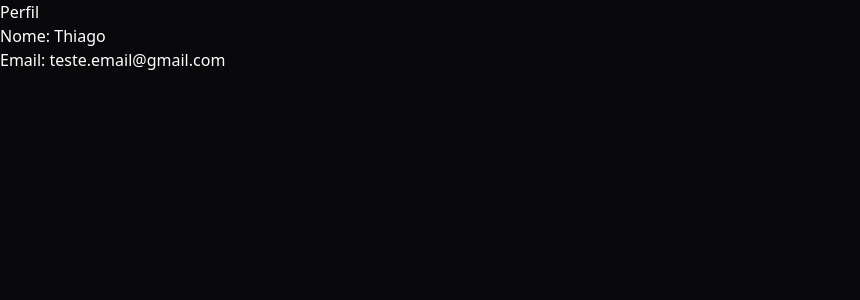
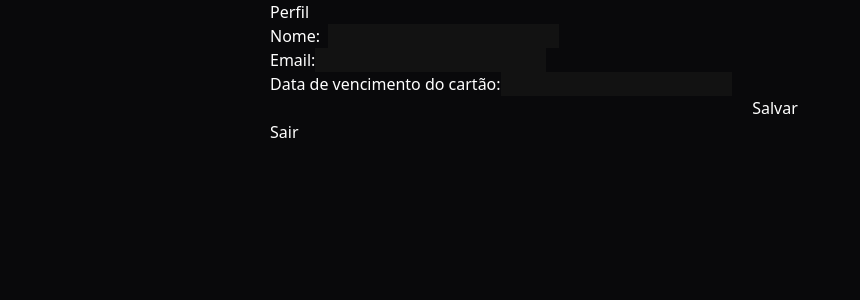
Before and after one commit to Fulozz/controle-financeiro, a Next.js app: page /perfil in a window 1280 px wide. Shown: the top 300 px of the page, without its empty margins (0-860 px from the left). Built offline with nearby package versions, Linux system fonts and the light colour scheme; no server answers.

Commit message:
Enhance login and perfil pages with user data editing functionality; update sidebar to include link to perfil

```diff
--- a/src/app/(auth)/login/page.jsx
+++ b/src/app/(auth)/login/page.jsx
@@ -29,7 +29,7 @@ const page = () => {
   return (
     <div className="login-container flex items-center justify-center h-screen bg-gray-100 dark:bg-black ">
       <form onSubmit={handleSubmit(onSubmit)} className="login-form flex flex-col w-full max-w-md bg-white rounded-md shadow-md p-8">
-        <h2 className="text-2xl font-bold text-center mb-4">Controle Financeiro</h2>
+        <h2 className="text-2xl font-bold text-center mb-4 text-black">Controle Financeiro</h2>
         <div className="form-group mb-4">
           <label htmlFor="email" className="text-gray-700 font-medium block mb-2">Email Address</label>
           <input
@@ -57,7 +57,7 @@ const page = () => {
         <button type="submit" disabled={isLoading} className="login-button w-full py-2 px-4 bg-indigo-600 text-white font-medium rounded-md hover:bg-indigo-500 focus:outline-none focus:ring-2 focus:ring-offset-2 focus:ring-indigo-500 disabled:bg-gray-400 disabled:cursor-not-allowed">
           {isLoading ? 'Logging In...' : 'Login'}
         </button>
-        <h4 className="justify-center text-center w-full py-2 font-medium text-lg">ou</h4>
+        <h4 className="justify-center text-center w-full py-2 font-medium text-lg text-black">ou</h4>
         <a href="/signup" className="login-button text-center w-full py-2 px-4 bg-indigo-600 text-white font-medium rounded-md hover:bg-indigo-500 focus:outline-none focus:ring-2 focus:ring-offset-2 focus:ring-indigo-500 disabled:bg-gray-400 disabled:cursor-not-allowed"  >Cadastre-se</a>
       </form>
 
--- a/src/app/(front-end)/perfil/page.jsx
+++ b/src/app/(front-end)/perfil/page.jsx
@@ -1,19 +1,97 @@
 "use client"
+import React, { useState, useEffect } from 'react';
 import useUser from '@/hooks/useUser';
-import React from 'react'
+import axios from 'axios';
+import useLocalStorage from '@/hooks/useLocalStorage';
 
 const page = () => {
-  const user = {
-    name:  "Thiago",
-    email: "teste.email@gmail.com"
-  }
+  const user = useUser();
+  const [userData, setUserData] = useState({
+    name: user.name || '',
+    email: user.email || '',
+    diaVencimento: user.config?.diaVencimento || '', // Assuming diaVencimento is a string
+  });
+  console.log(userData, user)
+  useEffect(() => {
+    if (user) { // Check if user data is available
+        setUserData({
+            name: user.name || '',
+            email: user.email || '',
+            diaVencimento: user.config?.diaVencimento || ''
+        });
+    }
+}, [user]);
+  const token = useLocalStorage();
+  const api = process.env.NEXT_PUBLIC_API_URL;
+  const [isEditing, setIsEditing] = useState(true); // Assuming initial edit mode
+
+  const handleEdit = () => {
+    setIsEditing(true);
+  };
+
+  const handleSave = async (e) => {
+    e.preventDefault(); // Prevent default form submission behavior
+    try {
+      const updatedUser = {
+        name: userData.name,
+        config: {
+          ...user.config,
+          diaVencimento: userData.diaVencimento
+        }
+      }; // Use userData state directly for update
+      const response = await axios.put(`${api}/api/v1/user/update/${user.id}`, updatedUser, {
+        headers: {
+          authorization: `Bearer ${token}`
+        }
+      });
+      console.log('Salvando as alterações:', response.data); // Assuming response is available
+      setIsEditing(false); // Switch back to display mode
+    } catch (error) {
+      console.error('Erro ao salvar as alterações:', error);
+    }
+  };
+
+  const handleChange = (e) => {
+    const { name, value } = e.target;
+    setUserData({ ...userData, [name]: value }); // Update userData with new value
+  };
+
+  const logout = () => {
+    // Implement logout logic here (e.g., remove token from storage, redirect)
+  };
+
   return (
-    <div className="">
-        <h1>Perfil</h1>
-        <h2>Nome: {user.name}</h2>
-        <h2>Email: {user.email}</h2>
+    <div className="pl-0 md:pl-[270px]">
+      <h1>Perfil</h1>
+      {isEditing ? (
+        <form onSubmit={handleSave} className="flex flex-col">
+          <div className="flex">
+            <label className="pr-2">
+              Nome:
+            </label>
+            <input type="text" name="name" value={userData.name} onChange={handleChange} />
+          </div>
+          <label>
+            Email:
+            <input type="email" name="email" value={userData.email} onChange={handleChange} />
+          </label>
+          <label>
+            Data de vencimento do cartão:
+            <input type="text" name="diaVencimento" value={userData.diaVencimento} onChange={handleChange} />
+          </label>
+          <button type="submit">Salvar</button>
+        </form>
+      ) : (
+        <div>
+          <p>Nome: {userData.name}</p>
+          <p>Email: {userData.email}</p>
+          <p>Data de vencimento do cartão: {userData.diaVencimento}</p>
+          <button onClick={handleEdit}>Editar</button>
+        </div>
+      )}
+      <button onClick={logout}>Sair</button>
     </div>
-  )
-}
+  );
+};
 
-export default page
+export default page;
--- a/src/components/sidebar/Sidebar.jsx
+++ b/src/components/sidebar/Sidebar.jsx
@@ -53,6 +53,9 @@ const Sidebar = () => {
                             <li className={`pl-1  ${isDashboardOpen ? '' : 'hidden'}`}>
                             Relatórios
                             </li>
+                            <a href="/perfil" className={`pl-1  ${isDashboardOpen ? '' : 'hidden'}`}>
+                            Perfil
+                            </a>
                         </div>
                     </ul>
                     <ul className="flex w-full min-w-0 flex-col gap-1">
```
